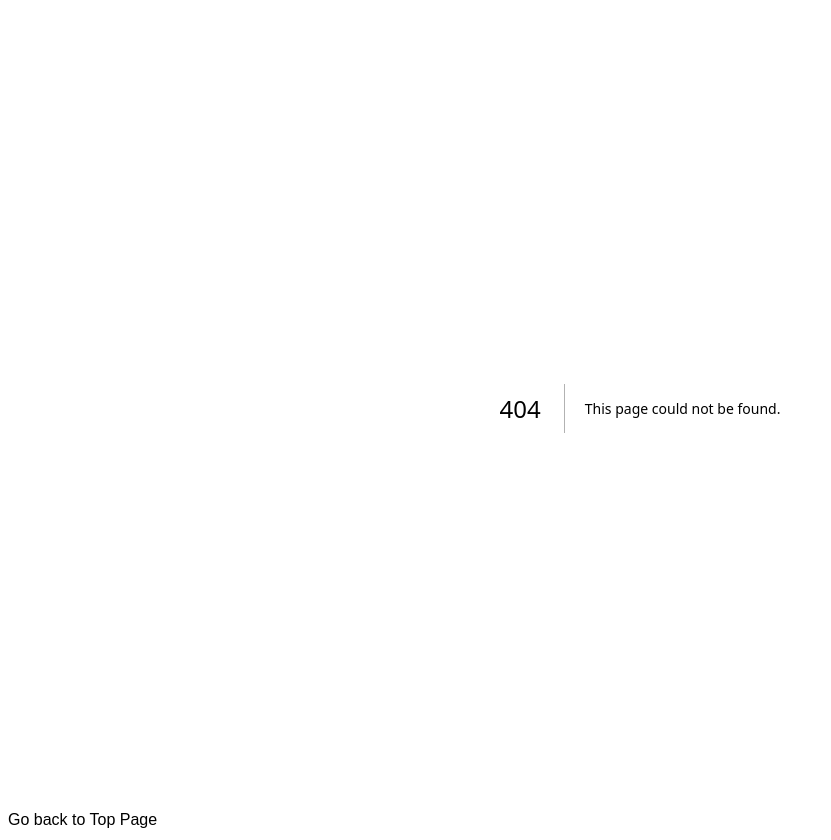
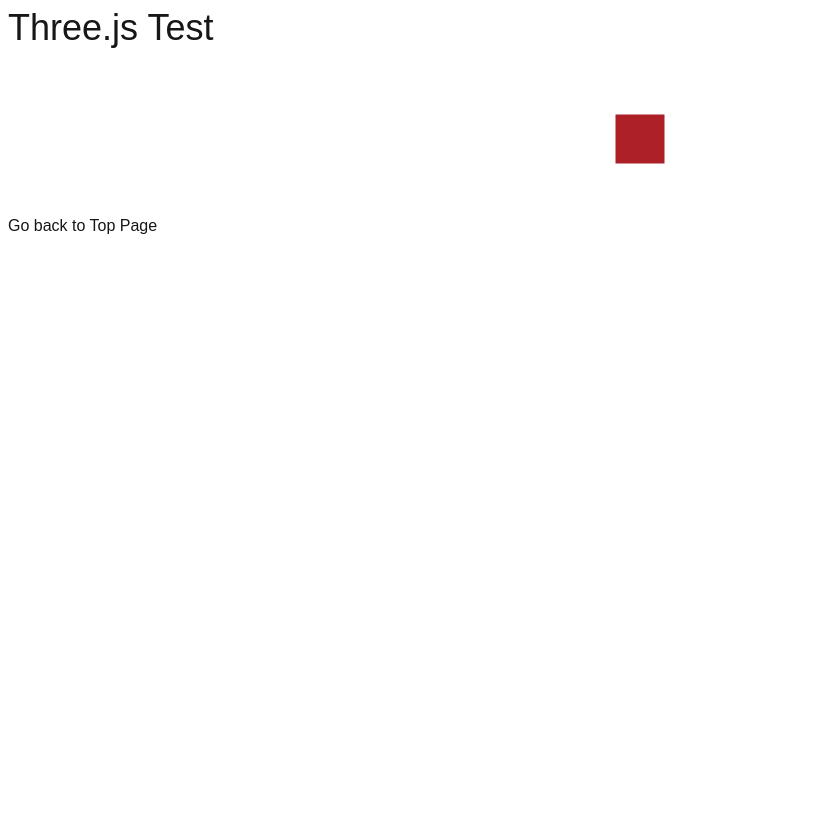
Before and after one commit to N-ha-1050/three-next-test, a Next.js app: page /simple in a window 1280 px wide. Before the commit this address had no page. Shown: the whole page, without its empty margins (0-831 px from the left). After the commit the page ends 800 px from the top, so only its background shows below. Built offline with nearby package versions, Linux system fonts and the light colour scheme.

Commit message:
トップページから移動

```diff
--- /dev/null
+++ b/src/pages/simple.tsx
@@ -0,0 +1,18 @@
+import Title from "@/components/ui/title"
+import { Canvas } from "@react-three/fiber"
+
+export default function Home() {
+    return (
+        <>
+            <Title>Three.js Test</Title>
+            <Canvas>
+                <mesh>
+                    <boxGeometry args={[2, 2, 2]} />
+                    <meshStandardMaterial />
+                </mesh>
+                <ambientLight intensity={0.1} />
+                <directionalLight color="red" position={[0, 0, 5]} />
+            </Canvas>
+        </>
+    )
+}
```
